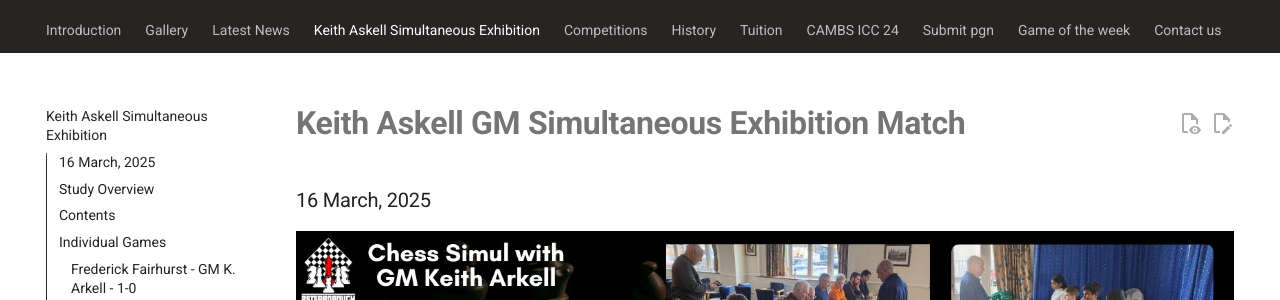
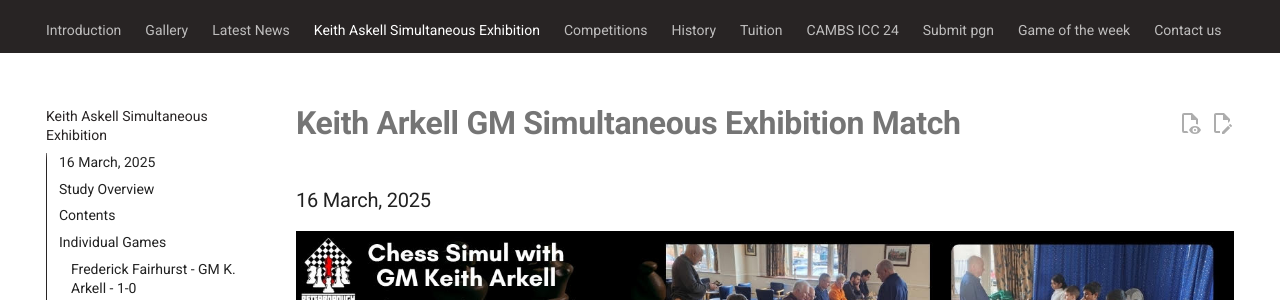
Before and after one commit to peterboroughchessclub/site, an MkDocs documentation site: the page built from docs/KeithAskellSimultaneousExhibition.md, in a window 1280 px wide and 900 px high. Shown: the part 397-697 px from the top of the window. Built offline with MkDocs 1.6.1 and Material for MkDocs 9.7.7, drawn with Linux system fonts in a browser that asks for light colours; comment, search, counter and statistics services are not loaded.

Commit message:
Update KeithAskellSimultaneousExhibition.md

```diff
--- a/docs/KeithAskellSimultaneousExhibition.md
+++ b/docs/KeithAskellSimultaneousExhibition.md
@@ -1,4 +1,4 @@
-# Keith Askell GM Simultaneous Exhibition Match
+# Keith Arkell GM Simultaneous Exhibition Match
 ### 16 March, 2025
 
 ![Keith Arkell chess simultaneous event](./img/keitharkell.jpg){ align=left }
```
